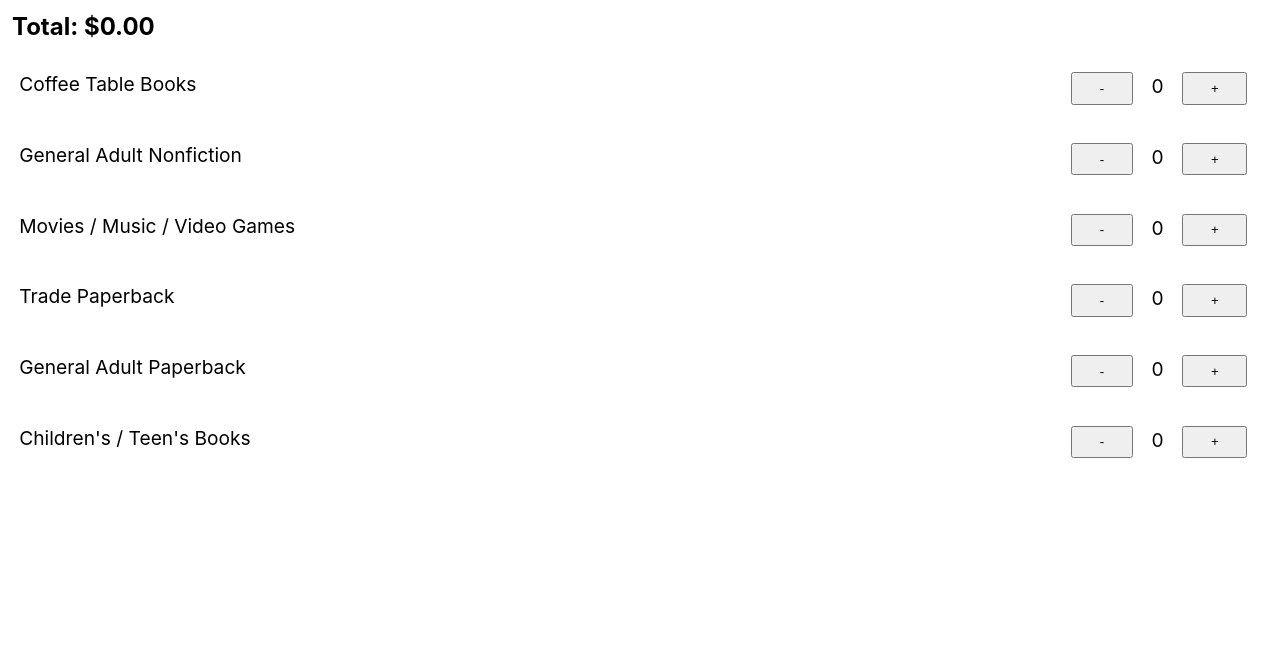
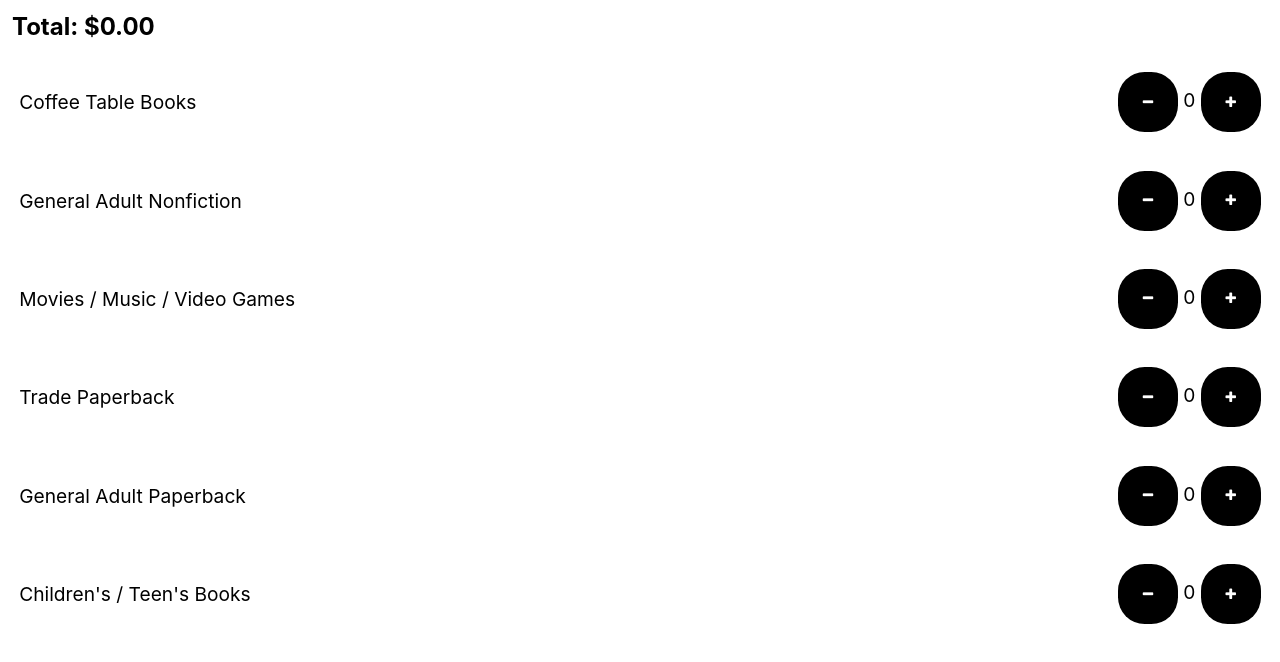
Before and after one commit to jtlong3rd/wvpl-ambler-book-sale-pricer, a React (Create React App) app: page / in a window 1280 px wide. Shown: the top 662 px of the page. Built offline with nearby package versions, Linux system fonts and the light colour scheme.

Commit message:
Style buttons using FontAwesome 4 ('cause old school)

```diff
--- a/public/index.html
+++ b/public/index.html
@@ -24,6 +24,7 @@
       work correctly both with client-side routing and a non-root public URL.
       Learn how to configure a non-root public URL by running `npm run build`.
     -->
+    <link rel="stylesheet" type="text/css" href="https://maxcdn.bootstrapcdn.com/font-awesome/4.7.0/css/font-awesome.min.css"/>
     <title>React App</title>
   </head>
   <body>
--- a/src/Item.tsx
+++ b/src/Item.tsx
@@ -8,8 +8,13 @@ interface Props {
 }
 
 const buttonStyling: CSSProperties = {
-  margin: '0 1em',
-  padding: '0.5em 2em'
+  border: 'none',
+  borderRadius: '2em',
+  background: 'black',
+  color: 'white',
+  fontWeight: 'bold',
+  width: '60px',
+  height: '60px',
 };
 
 export function Item({ name, count, onIncrement, onDecrement }: Props) {
@@ -19,7 +24,8 @@ export function Item({ name, count, onIncrement, onDecrement }: Props) {
         fontSize: '1.2em',
         margin: '1em',
         display: 'flex',
-        justifyContent: 'space-between'
+        justifyContent: 'space-between',
+        alignItems: 'center',
       }}
     >
       <div>
@@ -34,7 +40,7 @@ export function Item({ name, count, onIncrement, onDecrement }: Props) {
         style={buttonStyling}
         onClick={onDecrement}
         type="button"
-      >-</button>
+      ><i className="fa fa-minus fa-fw"></i></button>
       {' '}
       {count}
       {' '}
@@ -42,7 +48,7 @@ export function Item({ name, count, onIncrement, onDecrement }: Props) {
         style={buttonStyling}
         onClick={onIncrement}
         type="button"
-      >+</button>
+      ><i className="fa fa-plus fa-fw"></i></button>
       </div>
     </div>
   );
```
